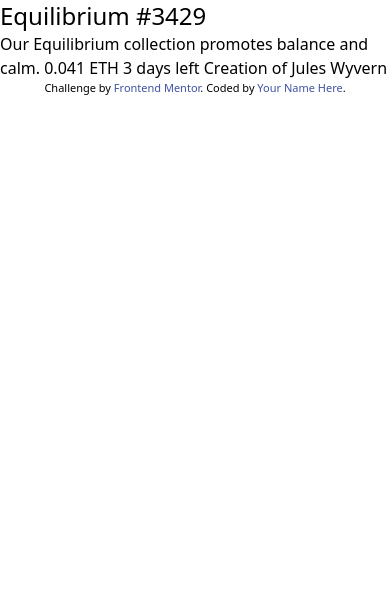
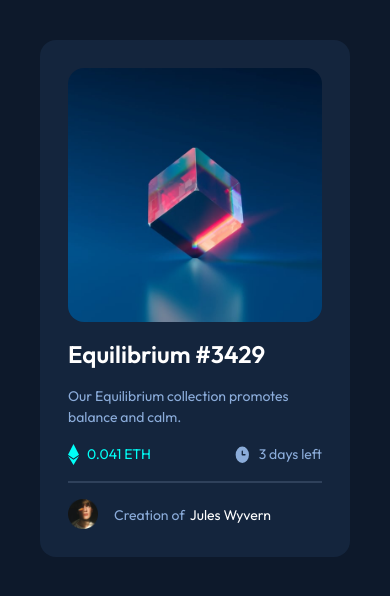
Before and after one commit to Rizqyfm/nft-preview, a plain HTML site: page index.html in a window 390 px wide. Drawn offline with nearby package versions, Linux system fonts and the light colour scheme.

Commit message:
Finish mobile version

```diff
--- a/index.html
+++ b/index.html
@@ -5,28 +5,43 @@
   <meta name="viewport" content="width=device-width, initial-scale=1.0">
   <link rel="icon" type="image/png" sizes="32x32" href="./images/favicon-32x32.png">
   <script src="https://cdn.tailwindcss.com"></script>
+  <link rel="preconnect" href="https://fonts.googleapis.com">
+  <link rel="preconnect" href="https://fonts.gstatic.com" crossorigin>
+  <link href="https://fonts.googleapis.com/css2?family=Outfit:wght@300;400;600&display=swap" rel="stylesheet">
+  <link rel="stylesheet" href="style/style.css">
   <title>NFT preview card component</title>
-
-  <!-- Feel free to remove these styles or customise in your own stylesheet 👍 -->
-  <style>
-    .attribution { font-size: 11px; text-align: center; }
-    .attribution a { color: hsl(228, 45%, 44%); }
-  </style>
 </head>
 <body>
+  <div class="all m-10 rounded-2xl">
+      <div class="container flex flex-col p-7">
+        <img class="image rounded-2xl" src="images/image-equilibrium.jpg" alt="Equilibrium">
 
-  <h1 class="text-2xl">Equilibrium #3429</h1>
+        <h1 class="headline text-2xl font-bold text-white my-4">Equilibrium #3429</h1>
 
-  Our Equilibrium collection promotes balance and calm.
+        <h2 class="description written text-1xl mb-4">Our Equilibrium collection promotes balance and calm.</h2>
 
-  0.041 ETH
-  3 days left
+        <div class="offer flex flex-row justify-between">
+            <div class="price flex flex-row">
+              <img src="images/icon-ethereum.svg" alt="">
+              <h3 class="crypto ml-2 written">0.041 ETH</h3>
+            </div>
+            <div class="counting flex flex-row">
+              <img class="mr-2" src="images/icon-clock.svg" alt="">
+              <h3 class="days written">3 days left</h3>
+          </div>
+        </div>
 
-  Creation of Jules Wyvern
+        <hr class="line my-4">
 
-  <div class="attribution">
-    Challenge by <a href="https://www.frontendmentor.io?ref=challenge" target="_blank">Frontend Mentor</a>.
-    Coded by <a href="#">Your Name Here</a>.
+        <div class="creator flex flex-row">
+          <img class="avatar" src="images/image-avatar.png" alt="Jules">
+          <h4 class="name flex content-center written ml-4">Creation of <span> Jules Wyvern</span> </h4>
+        </div>
+  </div>
+    <!-- <div class="attribution">
+      Challenge by <a href="https://www.frontendmentor.io?ref=challenge" target="_blank">Frontend Mentor</a>.
+      Coded by <a href="#">Your Name Here</a>.
+    </div> -->
   </div>
 </body>
 </html>
--- /dev/null
+++ b/style/style.css
@@ -0,0 +1,52 @@
+*{
+  box-sizing: border-box;
+  font-family: 'Poppins', sans-serif;
+  margin: 0;
+  padding: 0;
+  font-family: "Outfit";
+}
+body {
+    background-color: hsl(217, 54%, 11%);
+}
+
+.all {
+    background-color: hsl(216, 50%, 16%);
+}
+
+.description {
+    color: hsl(215, 51%, 70%);
+}
+
+.written {
+    font-size: 14px;
+}
+.crypto {
+    color: hsl(178, 100%, 50%);
+}
+
+.days {
+    color: hsl(215, 51%, 70%);
+}
+
+.line {
+    border: 1px solid hsl(215, 32%, 27%);
+}
+
+.avatar {
+    width: 30px;
+    height: auto;
+    border: white;
+}
+
+.name {
+    padding-top: 6px;
+    color:hsl(215, 51%, 70%);
+}
+
+span {
+    color: white;
+    padding-left: 5px;
+}
+
+@media only screen and (min-width: 768px) {
+}
```
Also changed, not shown: tailwind.config.js (+9 -0 lines).
